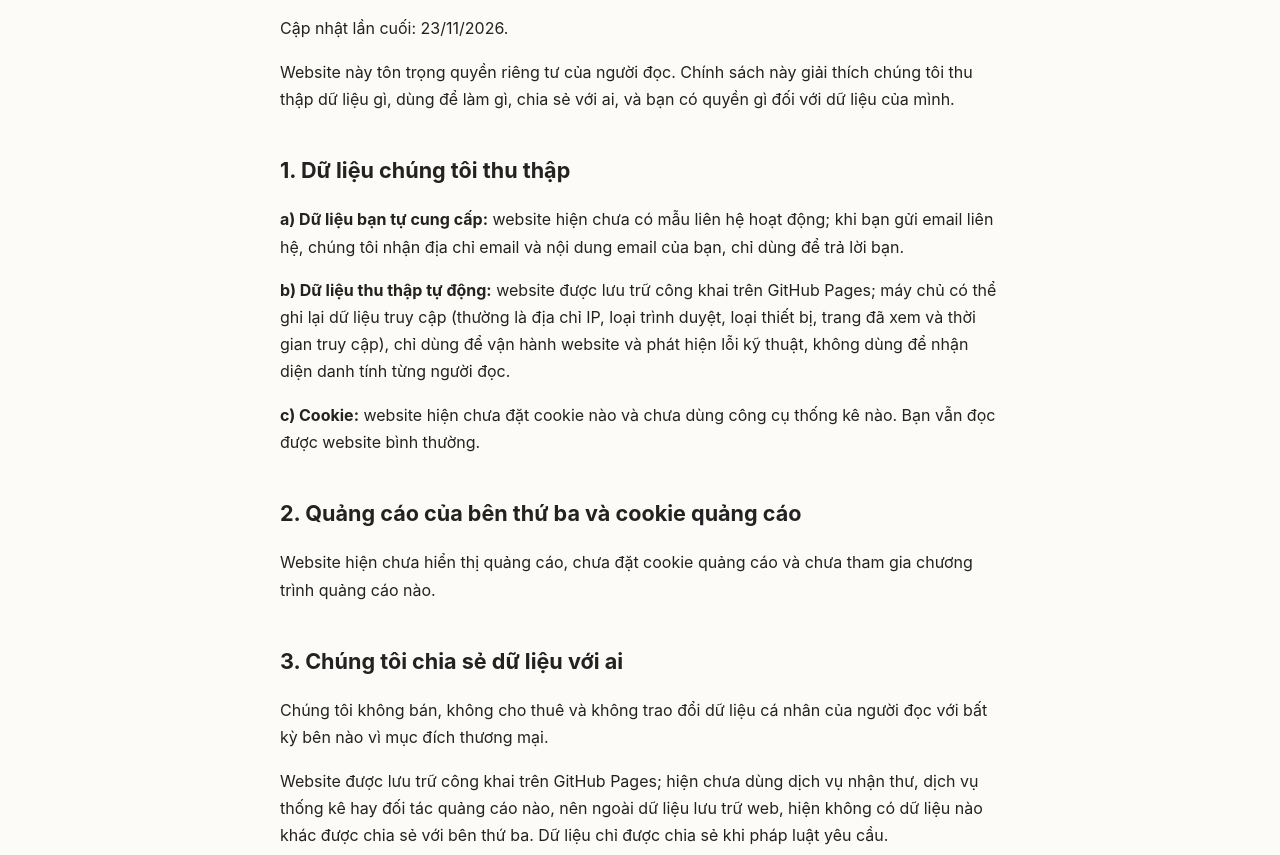
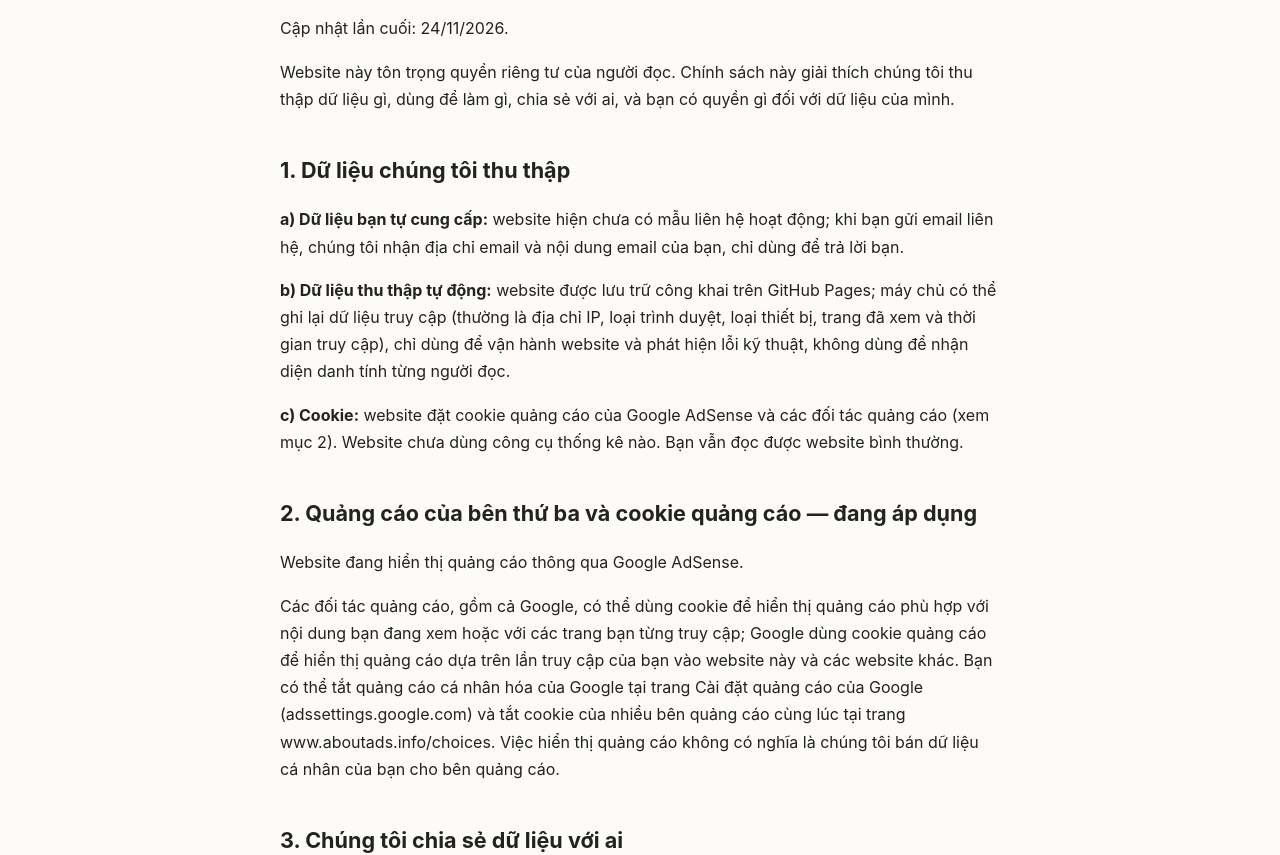
Before and after one commit to nguyentrungduc01092000-tech/ca-phe-tra-viet, a plain HTML site: page chinh-sach-bao-mat/index.html in a window 1280 px wide. Shown: the part 187-1042 px from the top of the page. Drawn offline with Linux system fonts and the light colour scheme.

Commit message:
Chinh sach bao mat: muc quang cao sang dang ap dung (AdSense da chay tren web)

```diff
--- a/chinh-sach-bao-mat/index.html
+++ b/chinh-sach-bao-mat/index.html
@@ -13,23 +13,23 @@
 <nav class="main"><a href="../">Trang chủ</a><a href="../ca-phe-phin-tai-nha/">Cà phê phin tại nhà</a><a href="../chon-ca-phe/">Chọn cà phê</a><a href="../ca-phe-sua-va-bien-tau/">Cà phê sữa và biến tấu</a><a href="../tra-viet-tai-nha/">Trà Việt tại nhà</a><a href="../gioi-thieu/">Giới thiệu</a><a href="../lien-he/">Liên hệ</a></nav>
 <main>
 <h1>Chính sách bảo mật</h1>
-<p>Cập nhật lần cuối: 23/11/2026.</p>
+<p>Cập nhật lần cuối: 24/11/2026.</p>
 <p>Website này tôn trọng quyền riêng tư của người đọc. Chính sách này giải thích chúng tôi thu thập dữ liệu gì, dùng để làm gì, chia sẻ với ai, và bạn có quyền gì đối với dữ liệu của mình.</p>
 <h2>1. Dữ liệu chúng tôi thu thập</h2>
 <p><strong>a) Dữ liệu bạn tự cung cấp:</strong> website hiện chưa có mẫu liên hệ hoạt động; khi bạn gửi email liên hệ, chúng tôi nhận địa chỉ email và nội dung email của bạn, chỉ dùng để trả lời bạn.</p>
 <p><strong>b) Dữ liệu thu thập tự động:</strong> website được lưu trữ công khai trên GitHub Pages; máy chủ có thể ghi lại dữ liệu truy cập (thường là địa chỉ IP, loại trình duyệt, loại thiết bị, trang đã xem và thời gian truy cập), chỉ dùng để vận hành website và phát hiện lỗi kỹ thuật, không dùng để nhận diện danh tính từng người đọc.</p>
-<p><strong>c) Cookie:</strong> website hiện chưa đặt cookie nào và chưa dùng công cụ thống kê nào. Bạn vẫn đọc được website bình thường.</p>
-<h2>2. Quảng cáo của bên thứ ba và cookie quảng cáo</h2>
-<p>Website hiện chưa hiển thị quảng cáo, chưa đặt cookie quảng cáo và chưa tham gia chương trình quảng cáo nào.</p>
+<p><strong>c) Cookie:</strong> website đặt cookie quảng cáo của Google AdSense và các đối tác quảng cáo (xem mục 2). Website chưa dùng công cụ thống kê nào. Bạn vẫn đọc được website bình thường.</p>
+<h2>2. Quảng cáo của bên thứ ba và cookie quảng cáo — đang áp dụng</h2>
+<p>Website đang hiển thị quảng cáo thông qua Google AdSense.</p><p>Các đối tác quảng cáo, gồm cả Google, có thể dùng cookie để hiển thị quảng cáo phù hợp với nội dung bạn đang xem hoặc với các trang bạn từng truy cập; Google dùng cookie quảng cáo để hiển thị quảng cáo dựa trên lần truy cập của bạn vào website này và các website khác. Bạn có thể tắt quảng cáo cá nhân hóa của Google tại trang Cài đặt quảng cáo của Google (adssettings.google.com) và tắt cookie của nhiều bên quảng cáo cùng lúc tại trang www.aboutads.info/choices. Việc hiển thị quảng cáo không có nghĩa là chúng tôi bán dữ liệu cá nhân của bạn cho bên quảng cáo.</p>
 <h2>3. Chúng tôi chia sẻ dữ liệu với ai</h2>
 <p>Chúng tôi không bán, không cho thuê và không trao đổi dữ liệu cá nhân của người đọc với bất kỳ bên nào vì mục đích thương mại.</p>
-<p>Website được lưu trữ công khai trên GitHub Pages; hiện chưa dùng dịch vụ nhận thư, dịch vụ thống kê hay đối tác quảng cáo nào, nên ngoài dữ liệu lưu trữ web, hiện không có dữ liệu nào khác được chia sẻ với bên thứ ba. Dữ liệu chỉ được chia sẻ khi pháp luật yêu cầu.</p>
+<p>Website được lưu trữ công khai trên GitHub Pages; hiện chưa dùng dịch vụ nhận thư hay dịch vụ thống kê. Dữ liệu được chia sẻ với đối tác quảng cáo Google AdSense như nêu ở mục 2, thông qua cookie quảng cáo do chính đối tác này đặt. Ngoài ra, dữ liệu chỉ được chia sẻ khi pháp luật yêu cầu.</p>
 <h2>4. Bảo mật dữ liệu</h2>
 <p>Chúng tôi áp dụng các biện pháp hợp lý để bảo vệ dữ liệu người đọc khỏi truy cập trái phép, mất mát hoặc thay đổi. Tuy nhiên, không có phương thức truyền dữ liệu qua Internet nào an toàn tuyệt đối, vì vậy chúng tôi không thể cam kết bảo mật tuyệt đối.</p>
 <h2>5. Liên kết tới website khác</h2>
 <p>Website có thể chứa liên kết tới website khác (ví dụ nguồn tham khảo cuối mỗi bài viết). Chúng tôi không chịu trách nhiệm về nội dung hay chính sách bảo mật của các website đó. Bạn nên đọc chính sách bảo mật của website được liên kết trước khi cung cấp thông tin cho họ.</p>
 <h2>6. Quyền của bạn</h2>
-<p>Website hiện chỉ nhận dữ liệu cá nhân do bạn tự gửi qua email liên hệ (chưa có mẫu liên hệ, chưa có tài khoản, chưa có cookie thống kê hay quảng cáo). Bạn có quyền yêu cầu xem, sửa hoặc xóa dữ liệu cá nhân của mình bằng cách liên hệ qua email liên hệ trên trang Liên hệ.</p>
+<p>Website hiện chỉ nhận dữ liệu cá nhân do bạn tự gửi qua email liên hệ (chưa có mẫu liên hệ, chưa có tài khoản, chưa có cookie thống kê). Bạn có quyền yêu cầu xem, sửa hoặc xóa dữ liệu cá nhân của mình bằng cách liên hệ qua email liên hệ trên trang Liên hệ.</p>
 <h2>7. Trẻ em</h2>
 <p>Website không cố ý thu thập dữ liệu cá nhân của trẻ em dưới 13 tuổi. Website không có mẫu liên hệ hay tài khoản để trẻ em gửi thông tin.</p>
 <h2>8. Thay đổi chính sách</h2>
```
